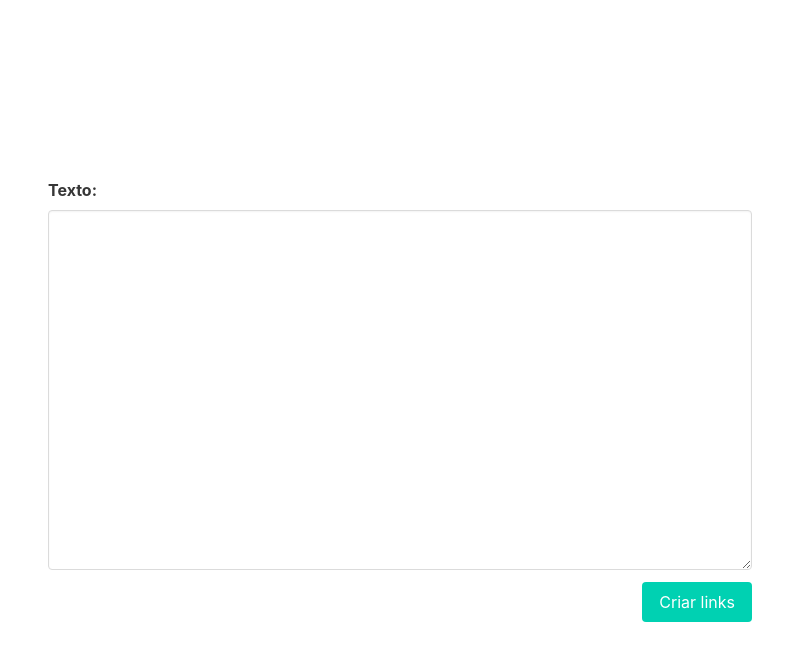
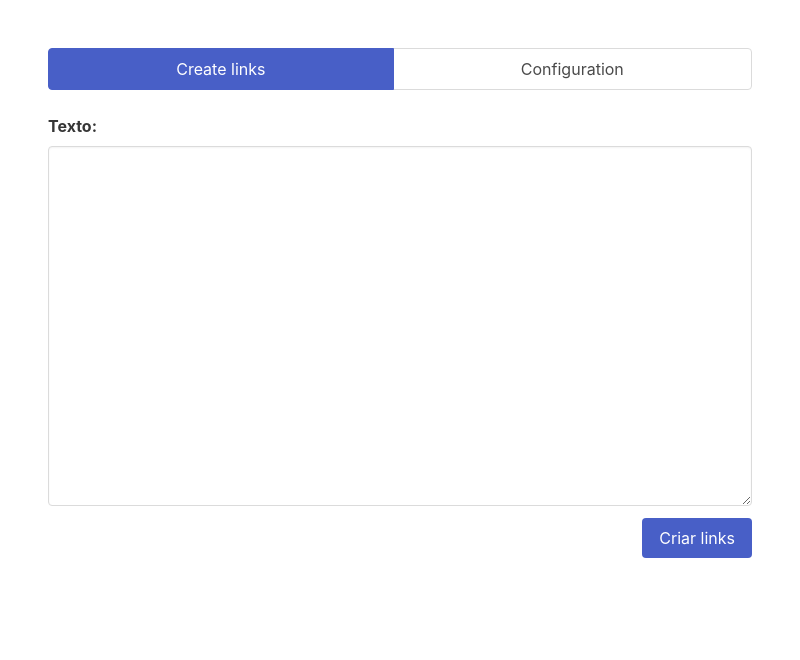
Before and after one commit to renanstn/automatic-markdown-links, an Electron app: page index.html in a window 800 px wide. Drawn offline with nearby package versions, Linux system fonts and the light colour scheme.

Commit message:
Add tabs

```diff
--- a/index.html
+++ b/index.html
@@ -9,11 +9,22 @@
 </head>
 
 <body>
-  <div class="hero is-fullheight">
+  <div class="hero">
     <div class="hero-body">
       <div class="container">
-        <div class="columns is-centered">
-          <div class="column">
+
+        <div class="tabs is-toggle is-fullwidth">
+          <ul>
+            <li class="is-active tab-link" onclick="openTab(event, 'conversor')">
+              <a>Create links</a>
+            </li>
+            <li class="tab-link" onclick="openTab(event, 'configuration')">
+              <a>Configuration</a>
+            </li>
+          </ul>
+        </div>
+
+        <div id="conversor" class="tab-content">
           <form>
             <div class="field">
               <label class="label">Texto:</label>
@@ -23,12 +34,18 @@
             </div>
             <div class="field is-grouped is-grouped-right">
               <div class="control">
-                  <button class="button is-primary" id="create">Criar links</button>
+                <button class="button is-link" id="create">
+                  Criar links
+                </button>
               </div>
             </div>
           </form>
         </div>
+
+        <div id="configuration" class="tab-content" style="display:none">
+          config
         </div>
+
       </div>
     </div>
   </div>
--- a/index.js
+++ b/index.js
@@ -38,3 +38,26 @@ function create_links(event) {
 
 // Events listeners
 document.getElementById("create").addEventListener("click", create_links)
+
+// Tabs behaviour
+function openTab(event, tab_name) {
+  event.preventDefault()
+
+  // Hide all contents
+  const tabcontent = document.getElementsByClassName("tab-content")
+  for (i = 0; i < tabcontent.length; i++) {
+    tabcontent[i].style.display = "none"
+  }
+
+  // Remove the "is-active" class from all tabs
+  const tablinks = document.getElementsByClassName("tab-link")
+  for (i = 0; i < tablinks.length; i++) {
+    tablinks[i].classList.remove("is-active")
+  }
+
+  // Show selected tab content
+  document.getElementById(tab_name).style.display = "block"
+
+  // Add "is-active" class for style purposes
+  event.currentTarget.classList.add("is-active")
+}
--- a/main.js
+++ b/main.js
@@ -3,7 +3,7 @@ const { app, BrowserWindow } = require('electron')
 const createWindow = () => {
   const win = new BrowserWindow({
     width: 800,
-    height: 600
+    height: 650
   })
 
   win.loadFile('index.html')
```
Lines whose indentation alone changed are shown as unchanged.
